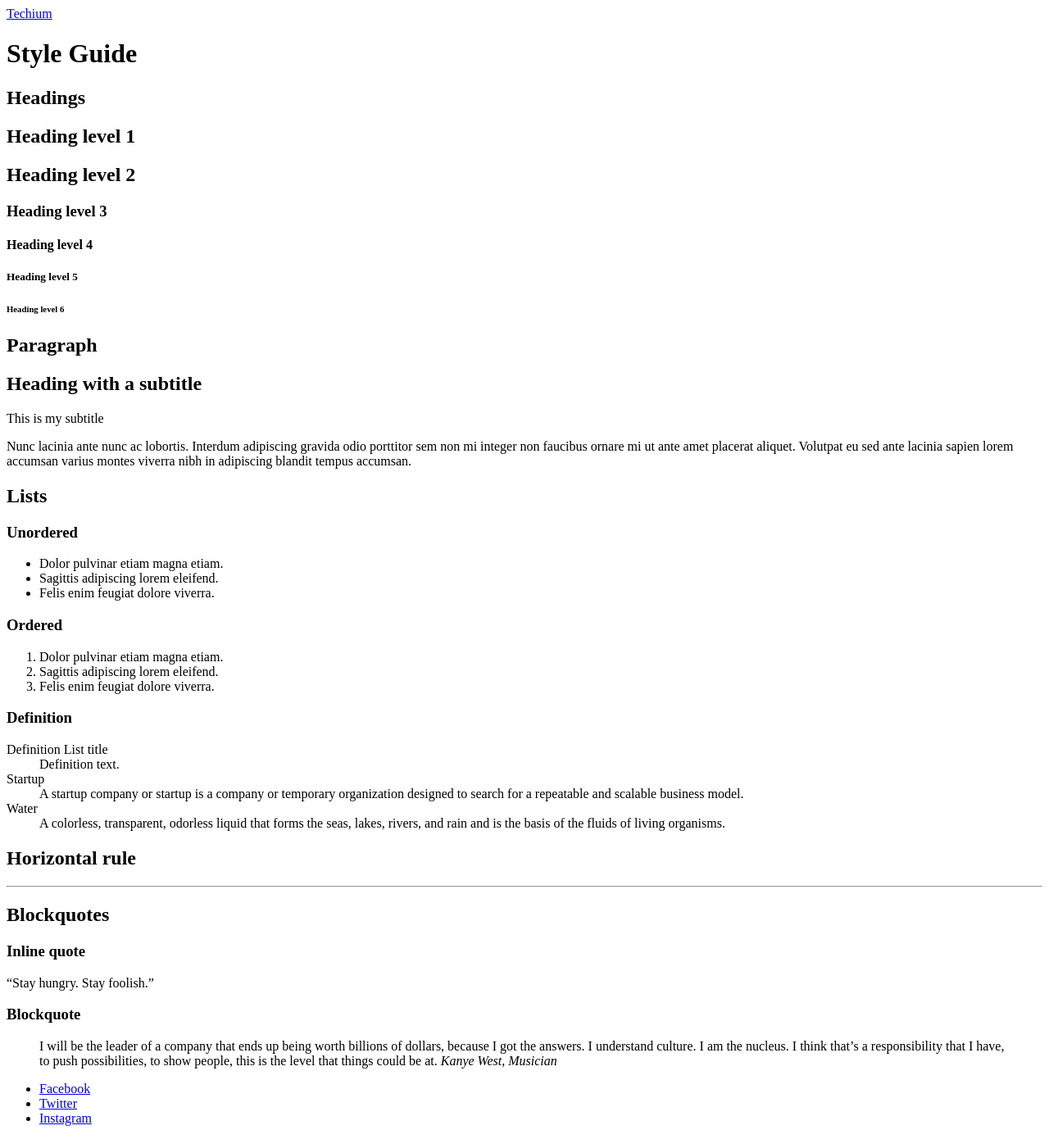
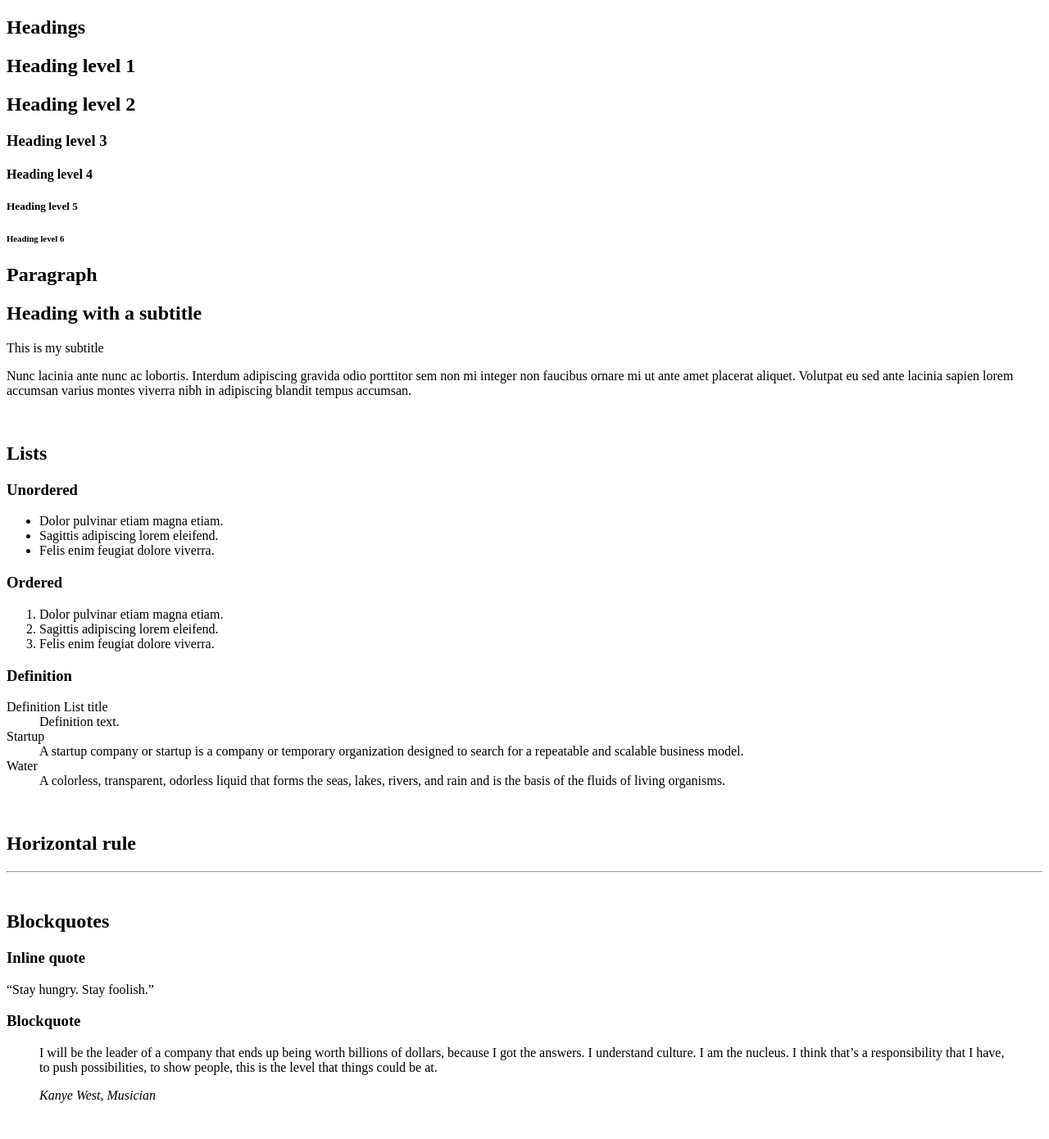
Before and after one commit to C4lice/holbertonschool-web_front_end, a plain HTML site: page html_advanced/30-styleguide.html in a window 1280 px wide. Shown: the whole page at 82% size. After the commit the page ends 1362 px from the top, so only its background shows below. Drawn offline with Linux system fonts and the light colour scheme.

Commit message:
fix: improve the structure and content of the 30-styleguide.html file with complete sections for lists and quotations

```diff
--- a/html_advanced/30-styleguide.html
+++ b/html_advanced/30-styleguide.html
@@ -1,38 +1,27 @@
 <!DOCTYPE html>
-<html lang="en">
+<html lang="EN" dir="ltr">
     <head>
-    <meta charset="utf-8" />
-    <meta name="viewport" content="width=device-width, initial-scale=1.0, viewport-fit=cover" />
-    <title>Style Guide - Techium</title>
-    <meta name="description" content="Techium is a digital agency" />
-    <link rel="icon" type="image/x-icon" href="./favicon.ico" />
-    <link rel="icon" type="image/png" href="./favicon.png" />
+        <meta charset="utf-8">
+        <meta name="viewport" content="width=device-width, initial-scale=1.0, viewport-fit=cover">
+        <title>Styleguide - Techium</title>
+        <meta name="description" content="Techium is a digital agency">
+        <link rel="icon" type="image/x-icon" href="./favicon.ico">
+        <link rel="icon" type="image/png" href="./favicon.png">
     </head>
     <body>
-    <header>
-      <div>
-        <a href="/"><span>Techium</span></a>
-        <nav></nav>
-      </div>
-    </header>
-
+        <header></header>
         <main>
-      <h1>Style Guide</h1>
-
             <section>
                 <header>
                     <h2>Headings</h2>
                 </header>
-        <div>
                 <h1>Heading level 1</h1>
                 <h2>Heading level 2</h2>
                 <h3>Heading level 3</h3>
                 <h4>Heading level 4</h4>
                 <h5>Heading level 5</h5>
                 <h6>Heading level 6</h6>
-        </div>
             </section>
-
             <section>
                 <header>
                     <h2>Paragraph</h2>
@@ -41,6 +30,7 @@
                 <p>This is my subtitle</p>
                 <p>Nunc lacinia ante nunc ac lobortis. Interdum adipiscing gravida odio porttitor sem non mi integer non faucibus ornare mi ut ante amet placerat aliquet. Volutpat eu sed ante lacinia sapien lorem accumsan varius montes viverra nibh in adipiscing blandit tempus accumsan.</p>
             </section>
+            <br>
 
             <!-- Lists -->
             <section>
@@ -71,6 +61,7 @@
                     </dl>
                 </div>
             </section>
+            <br>
 
             <!-- Horizontal rule -->
             <section>
@@ -78,9 +69,10 @@
                     <h2>Horizontal rule</h2>
                 </header>
                 <div>
-          <hr />
+                    <hr>
                 </div>
             </section>
+            <br>
 
         <!-- Blockquotes -->
         <section>
@@ -94,24 +86,14 @@
             <div>
                 <h3>Blockquote</h3>
                 <blockquote>
-            I will be the leader of a company that ends up being worth billions of dollars,
-            because I got the answers. I understand culture. I am the nucleus. I think that’s a
-            responsibility that I have, to push possibilities, to show people, this is the level
-            that things could be at.
+                    <p>
+                        I will be the leader of a company that ends up being worth billions of dollars, because I got the answers. I understand culture. I am the nucleus. I think that’s a responsibility that I have, to push possibilities, to show people, this is the level that things could be at.
+                    </p>
                     <cite>Kanye West, Musician</cite>
                 </blockquote>
             </div>
         </section>
         </main>
-
-    <footer>
-      <div>
-        <ul>
-          <li><a href="https://www.facebook.com/HolbertonSchool/">Facebook</a></li>
-          <li><a href="https://twitter.com/holbertonschool">Twitter</a></li>
-          <li><a href="https://www.instagram.com/holbertonschool/">Instagram</a></li>
-        </ul>
-      </div>
-    </footer>
+        <footer></footer>
     </body>
 </html>
```
Lines whose indentation alone changed are shown as unchanged.
